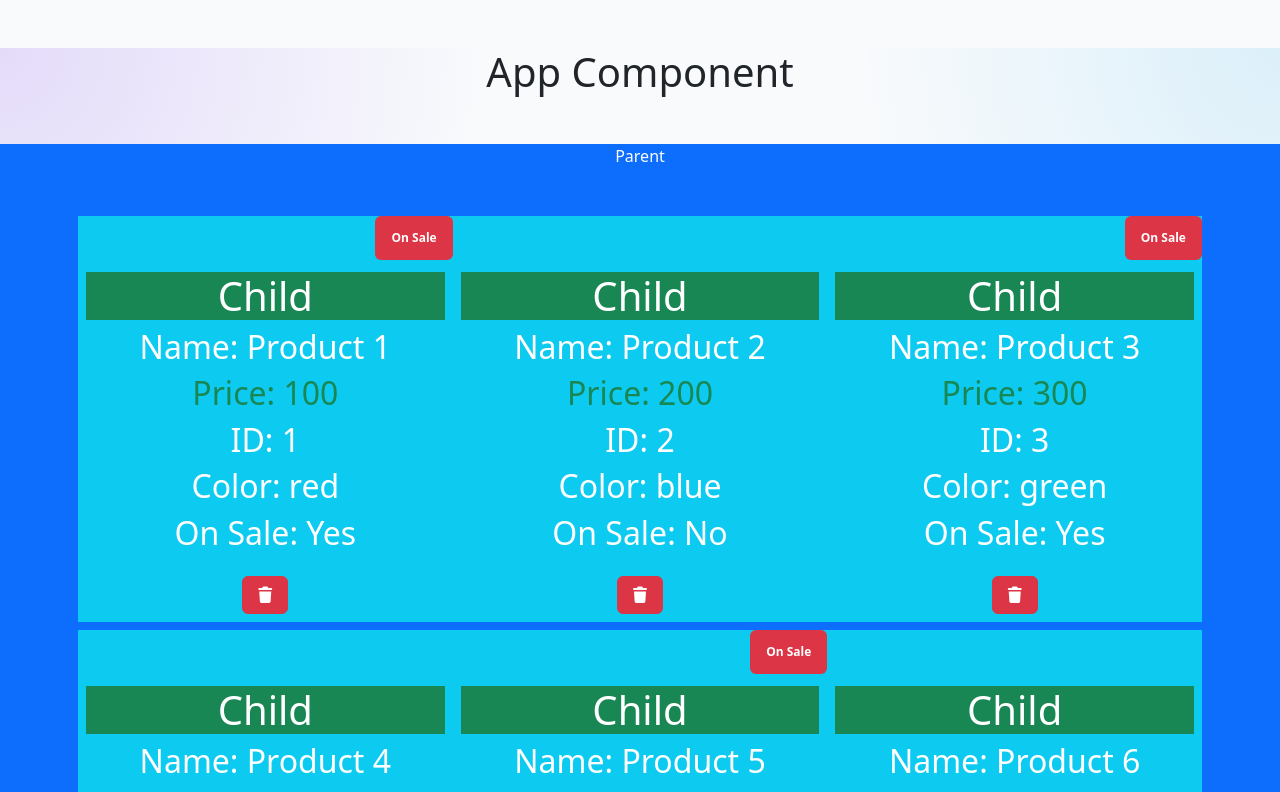
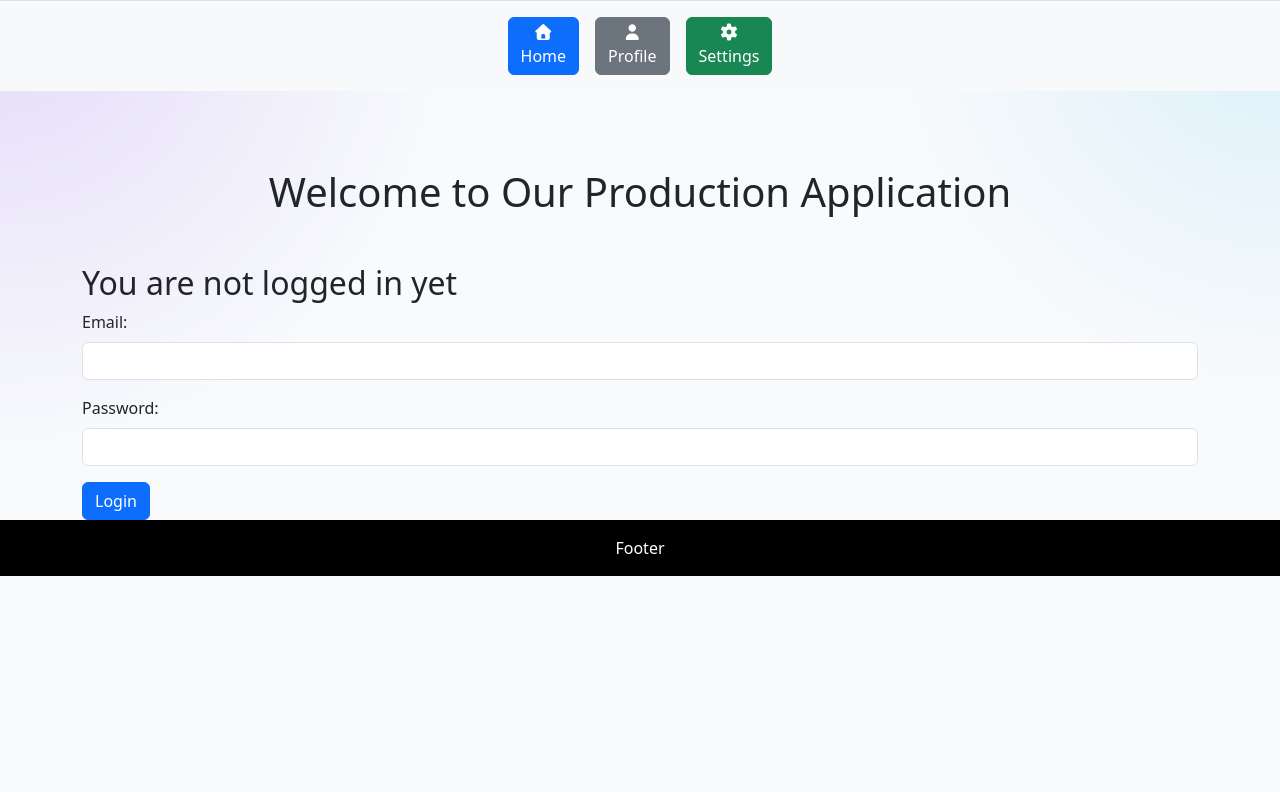
Before and after one commit to m7modelbat7/MaintenanceTool, a React (Vite) app: page / in a window 1280 px wide. Shown: the top 792 px of the page. Built offline with nearby package versions, Linux system fonts and the light colour scheme.

Commit message:
Navigation Feature with no navigator

```diff
--- a/package.json
+++ b/package.json
@@ -13,7 +13,9 @@
     "@fortawesome/fontawesome-free": "^7.2.0",
     "bootstrap": "^5.3.8",
     "react": "^19.2.4",
-    "react-dom": "^19.2.4"
+    "react-bootstrap": "^2.10.10",
+    "react-dom": "^19.2.4",
+    "react-router-dom": "^7.14.0"
   },
   "devDependencies": {
     "@eslint/js": "^9.39.4",
--- a/src/App.jsx
+++ b/src/App.jsx
@@ -2,13 +2,24 @@ import './App.css'
 import  Home from './Home/Home.jsx'
 import  About from './About/About.jsx'
 import Parent from './Parent/Parent.jsx'
+import { createBrowserRouter, RouterProvider } from 'react-router-dom'
+import Navbar from './Navbar/Navbar.jsx'
+import Footer from './Footer/Footer.jsx'
+import Layout from './Layout/Layout.jsx'
 function App() {
+
+const router = createBrowserRouter([
+    { path: '/', element: <Layout />, children: [ { path: '/', element: <Home /> } ,
+                                                  { path: '/about', element: <About /> } ,
+                                                  { path: '/parent', element: <Parent /> }
+    ] },
+
+  ]);
+
   return (
-    <div>
-      <h1 className='text-center mt-5'>App Component</h1>
-      <Parent />
-    </div>
+   <RouterProvider router={router} />
   )
 }
 
+
 export default App
--- /dev/null
+++ b/src/Footer/Footer.jsx
@@ -0,0 +1,7 @@
+import React from 'react'
+
+export default function Footer() {
+  return (
+    <div className='bg-black text-white text-center py-3'>Footer</div>
+  )
+}
--- /dev/null
+++ b/src/Layout/Layout.jsx
@@ -0,0 +1,16 @@
+import React from 'react'
+import Navbar from '../Navbar/Navbar'
+import Footer from '../Footer/Footer'
+import { Outlet } from 'react-router-dom'
+
+export default function Layout() {
+  return (
+    <>
+    <Navbar />
+
+    <Outlet />
+    <Footer />
+
+    </>
+  )
+}
--- /dev/null
+++ b/src/Navbar/Navbar.jsx
@@ -0,0 +1,7 @@
+import React from 'react'
+export default function Navbar() {
+  return (
+    <div className='bg-info text-white p-4 '>
+                NavBar</div>
+  )
+}
--- a/src/Parent/Parent.jsx
+++ b/src/Parent/Parent.jsx
@@ -1,4 +1,4 @@
-import React, { useState } from 'react'
+import React, { useEffect, useState } from 'react'
 import Child from '../Child/Child'
 
 export default function Parent() {
@@ -21,7 +21,17 @@ export default function Parent() {
         } else {
             alert(`No, you did not delete: ${product.name}`);
         }
-}
+
+    }
+
+    useEffect(() => {
+        console.log("Parent Component Mounted");
+
+        return () => {
+            console.log("Parent Component Unmounted");
+        }
+    }
+    , [])
   return (
     <React.Fragment>
         <div className='text-center mt-5 bg-primary text-white' >Parent
```
Also changed, not shown: 1 other file (tests, documents, lock files or other folders).
